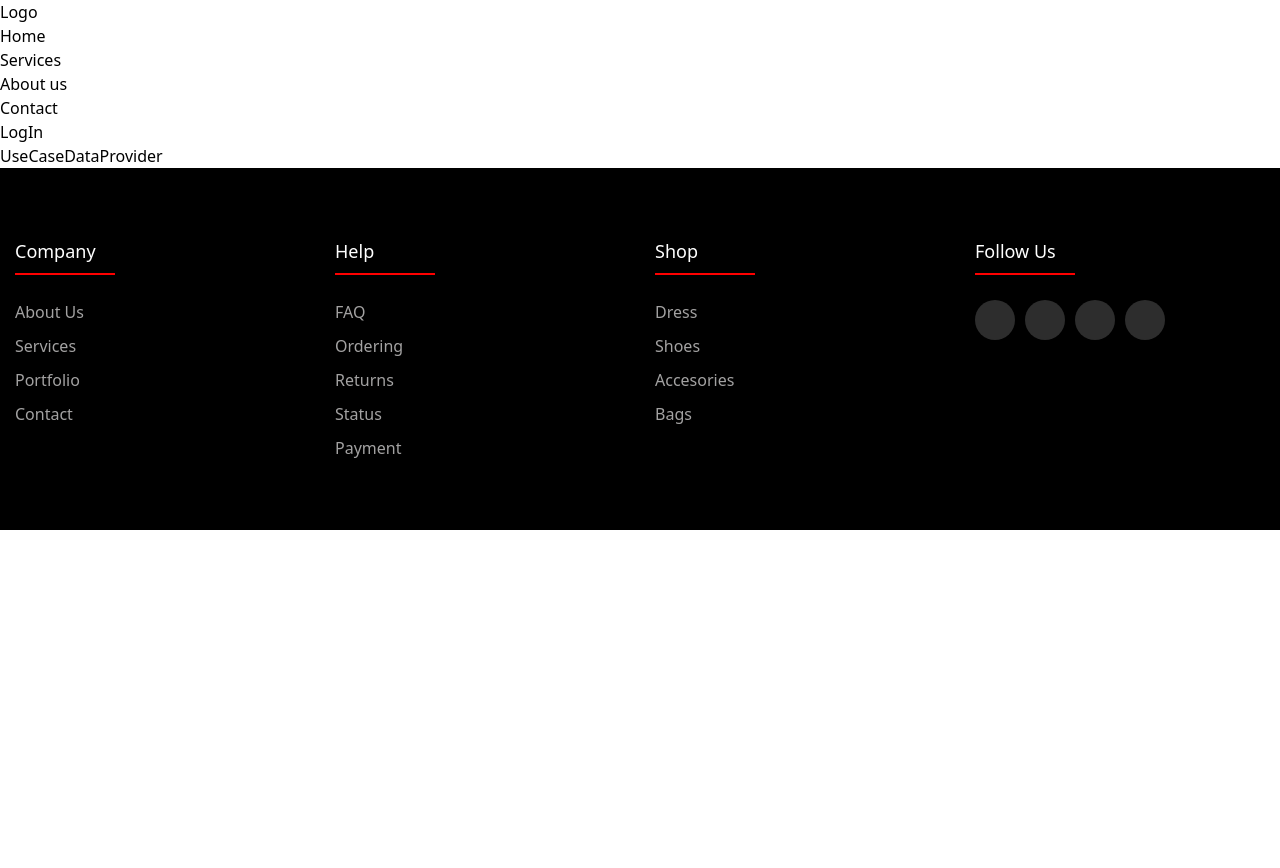
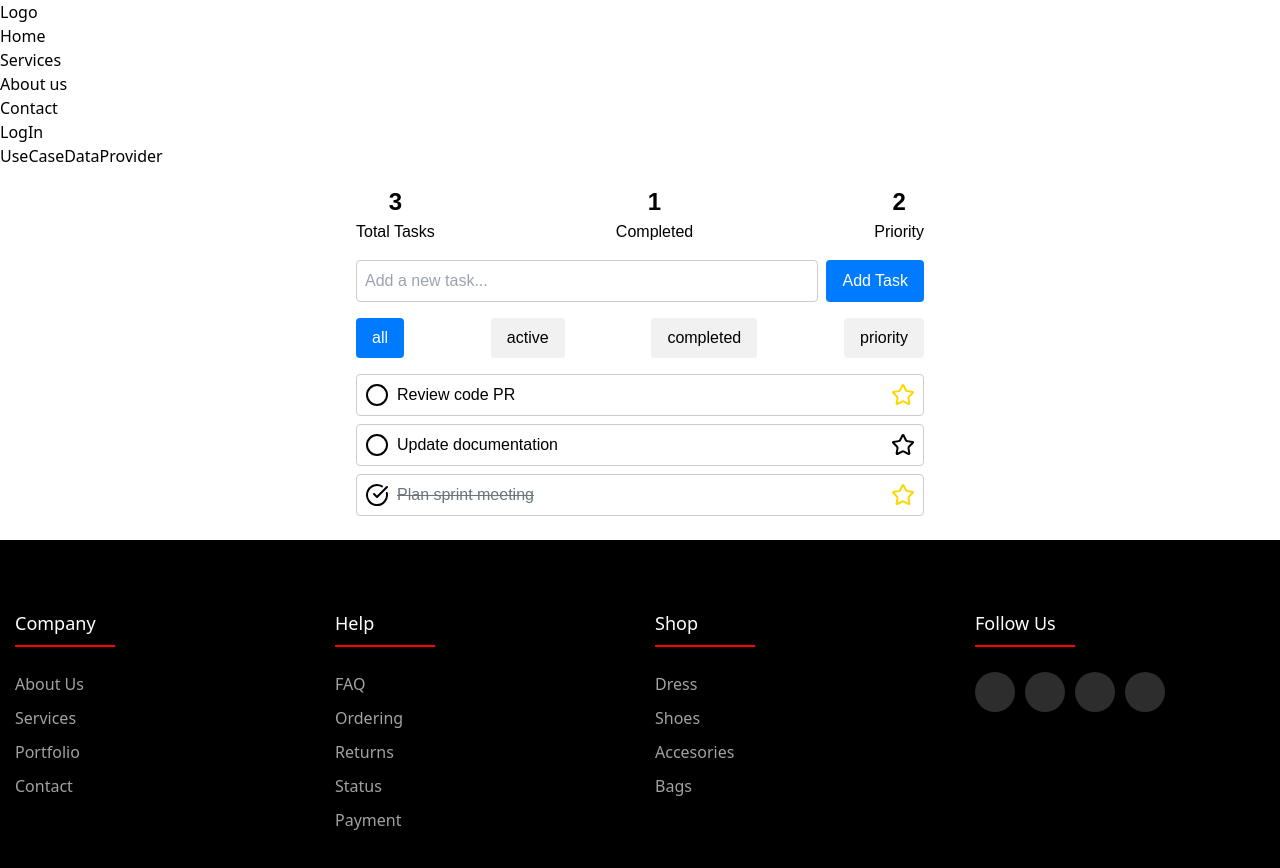
Before and after one commit to Codeer-man/web-dev, a React (Vite) app in the folder react/my-app/: page /callback in a window 1280 px wide. Shown: the top 868 px of the page. Before the commit the page ends 800 px from the top, so only its background shows below. Built offline with nearby package versions, Linux system fonts and the light colour scheme.

Commit message:
usememo and useCallback and a taskManager

```diff
--- a/react/my-app/package.json
+++ b/react/my-app/package.json
@@ -11,6 +11,8 @@
   },
   "dependencies": {
     "framer-motion": "^11.15.0",
+    "lucide-react": "^0.471.0",
+    "prop-types": "^15.8.1",
     "react": "^18.3.1",
     "react-dom": "^18.3.1",
     "react-router-dom": "^7.1.1"
--- a/react/my-app/src/App.jsx
+++ b/react/my-app/src/App.jsx
@@ -9,7 +9,7 @@ import Login from "./pages/Login";
 import Usecase from "./pages/Usecase";
 import Form from "./pages/useRef";
 import UseReduce from "./pages/useReduce";
-
+import Callback from "./pages/Callback";
 function App() {
   return (
     <Router>
@@ -24,6 +24,7 @@ function App() {
         <Route path="/usecase" element={<Usecase />} />
         <Route path="/useRef" element={<Form />} />
         <Route path="/useReducer" element={<UseReduce />} />
+        <Route path="/callback" element={<Callback />}></Route>
       </Routes>
       <Footer />
     </Router>
--- /dev/null
+++ b/react/my-app/src/pages/Callback.jsx
@@ -0,0 +1,287 @@
+import { useState, useCallback, memo } from "react";
+import { Star, CheckCircle, Circle, AlertCircle } from "lucide-react";
+import PropTypes from "prop-types";
+
+const Task = memo(({ task, onComplete, onPriorityChange }) => (
+  <div className="task">
+    <div className="task-left">
+      <button
+        onClick={() => onComplete(task.id)}
+        className="task-complete-button"
+      >
+        {task.completed ? (
+          <CheckCircle className="task-icon completed" size={24} />
+        ) : (
+          <Circle className="task-icon" size={24} />
+        )}
+      </button>
+      <span
+        className={`task-text ${task.completed ? "task-text-completed" : ""}`}
+      >
+        {task.text}
+      </span>
+    </div>
+    <button
+      onClick={() => onPriorityChange(task.id)}
+      className="task-priority-button"
+    >
+      <Star
+        className={`task-priority-icon ${task.priority ? "priority" : ""}`}
+        size={24}
+      />
+    </button>
+  </div>
+));
+
+Task.displayName = "Task";
+
+Task.propTypes = {
+  task: PropTypes.shape({
+    id: PropTypes.oneOfType([PropTypes.number, PropTypes.string]).isRequired,
+    text: PropTypes.string.isRequired,
+    completed: PropTypes.bool.isRequired,
+    priority: PropTypes.bool.isRequired,
+  }).isRequired,
+  onComplete: PropTypes.func.isRequired,
+  onPriorityChange: PropTypes.func.isRequired,
+};
+
+const TaskManager = () => {
+  const [tasks, setTasks] = useState([
+    { id: 1, text: "Review code PR", completed: false, priority: true },
+    { id: 2, text: "Update documentation", completed: false, priority: false },
+    { id: 3, text: "Plan sprint meeting", completed: true, priority: true },
+  ]);
+  const [newTask, setNewTask] = useState("");
+  const [filter, setFilter] = useState("all");
+
+  const handleComplete = useCallback((taskId) => {
+    setTasks((prevTasks) =>
+      prevTasks.map((task) =>
+        task.id === taskId ? { ...task, completed: !task.completed } : task
+      )
+    );
+  }, []);
+
+  const handlePriorityChange = useCallback((taskId) => {
+    setTasks((prevTasks) =>
+      prevTasks.map((task) =>
+        task.id === taskId ? { ...task, priority: !task.priority } : task
+      )
+    );
+  }, []);
+
+  const handleAddTask = useCallback(
+    (event) => {
+      event.preventDefault();
+      if (!newTask.trim()) return;
+
+      setTasks((prevTasks) => [
+        ...prevTasks,
+        {
+          id: Date.now(),
+          text: newTask.trim(),
+          completed: false,
+          priority: false,
+        },
+      ]);
+      setNewTask("");
+    },
+    [newTask]
+  );
+
+  const handleFilterChange = useCallback((newFilter) => {
+    setFilter(newFilter);
+  }, []);
+
+  const filteredTasks = tasks.filter((task) => {
+    switch (filter) {
+      case "completed":
+        return task.completed;
+      case "active":
+        return !task.completed;
+      case "priority":
+        return task.priority;
+      default:
+        return true;
+    }
+  });
+
+  const stats = {
+    total: tasks.length,
+    completed: tasks.filter((t) => t.completed).length,
+    priority: tasks.filter((t) => t.priority).length,
+  };
+
+  return (
+    <div className="task-manager">
+      <style>
+        {`
+          .task-manager {
+            max-width: 600px;
+            margin: 0 auto;
+            padding: 16px;
+            font-family: Arial, sans-serif;
+          }
+          .stats {
+            display: flex;
+            justify-content: space-between;
+            margin-bottom: 16px;
+          }
+          .stat-item {
+            text-align: center;
+          }
+          .stat-number {
+            font-size: 1.5rem;
+            font-weight: bold;
+          }
+          .add-task-form {
+            display: flex;
+            gap: 8px;
+            margin-bottom: 16px;
+          }
+          .task-input {
+            flex-grow: 1;
+            padding: 8px;
+            border: 1px solid #ccc;
+            border-radius: 4px;
+          }
+          .add-task-button {
+            padding: 8px 16px;
+            background-color: #007bff;
+            color: #fff;
+            border: none;
+            border-radius: 4px;
+            cursor: pointer;
+          }
+          .add-task-button:hover {
+            background-color: #0056b3;
+          }
+          .filter-buttons {
+            display: flex;
+            justify-content: space-between;
+            margin-bottom: 16px;
+          }
+          .filter-button {
+            padding: 8px 16px;
+            background-color: #f1f1f1;
+            border: none;
+            border-radius: 4px;
+            cursor: pointer;
+          }
+          .filter-button.active {
+            background-color: #007bff;
+            color: #fff;
+          }
+          .task-list {
+            margin-top: 16px;
+          }
+          .task {
+            display: flex;
+            justify-content: space-between;
+            align-items: center;
+            padding: 8px;
+            border: 1px solid #ccc;
+            border-radius: 4px;
+            margin-bottom: 8px;
+          }
+          .task-left {
+            display: flex;
+            align-items: center;
+            gap: 8px;
+          }
+          .task-text {
+            font-size: 1rem;
+          }
+          .task-text-completed {
+            text-decoration: line-through;
+            color: #6c757d;
+          }
+          .task-complete-button {
+            background: none;
+            border: none;
+            cursor: pointer;
+          }
+          .task-priority-button {
+            background: none;
+            border: none;
+            cursor: pointer;
+          }
+          .task-priority-icon.priority {
+            color: gold;
+          }
+          .no-tasks {
+            text-align: center;
+            color: #6c757d;
+            font-size: 1rem;
+            margin-top: 16px;
+          }
+          .no-tasks-icon {
+            margin-bottom: 8px;
+          }
+        `}
+      </style>
+      {/* Stats Section */}
+      <div className="stats">
+        {[
+          { label: "Total Tasks", value: stats.total },
+          { label: "Completed", value: stats.completed },
+          { label: "Priority", value: stats.priority },
+        ].map((stat) => (
+          <div className="stat-item" key={stat.label}>
+            <div className="stat-number">{stat.value}</div>
+            <div className="stat-label">{stat.label}</div>
+          </div>
+        ))}
+      </div>
+
+      {/* Add Task Form */}
+      <form onSubmit={handleAddTask} className="add-task-form">
+        <input
+          type="text"
+          value={newTask}
+          onChange={(e) => setNewTask(e.target.value)}
+          placeholder="Add a new task..."
+          className="task-input"
+        />
+        <button type="submit" className="add-task-button">
+          Add Task
+        </button>
+      </form>
+
+      {/* Filter Buttons */}
+      <div className="filter-buttons">
+        {["all", "active", "completed", "priority"].map((filterType) => (
+          <button
+            key={filterType}
+            onClick={() => handleFilterChange(filterType)}
+            className={`filter-button ${filter === filterType ? "active" : ""}`}
+          >
+            {filterType}
+          </button>
+        ))}
+      </div>
+
+      {/* Tasks List */}
+      <div className="task-list">
+        {filteredTasks.length > 0 ? (
+          filteredTasks.map((task) => (
+            <Task
+              key={task.id}
+              task={task}
+              onComplete={handleComplete}
+              onPriorityChange={handlePriorityChange}
+            />
+          ))
+        ) : (
+          <div className="no-tasks">
+            <AlertCircle className="no-tasks-icon" />
+            No tasks found
+          </div>
+        )}
+      </div>
+    </div>
+  );
+};
+
+export default TaskManager;
```
Also changed, not shown: 1 other file (tests, documents, lock files or other folders).
